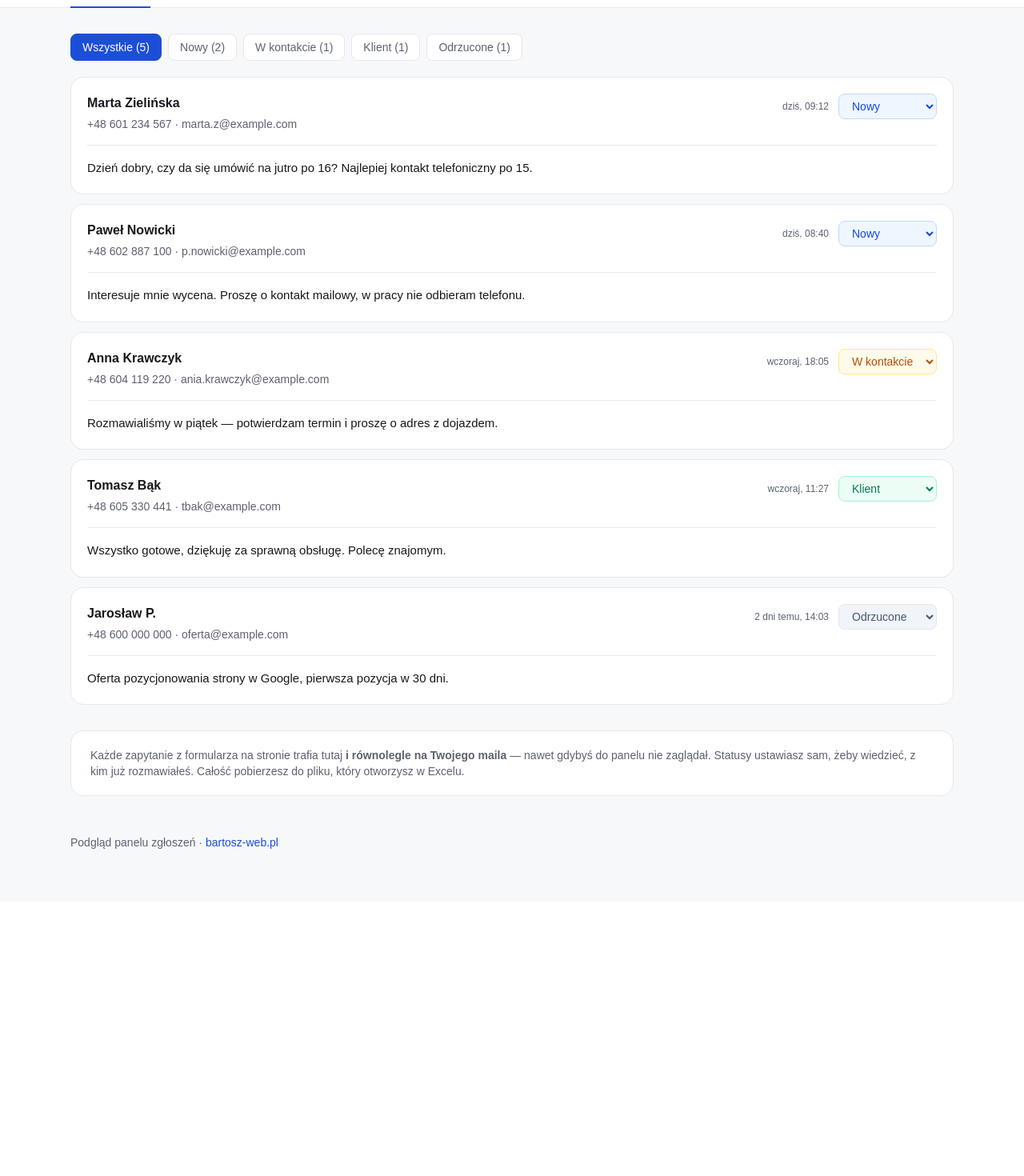
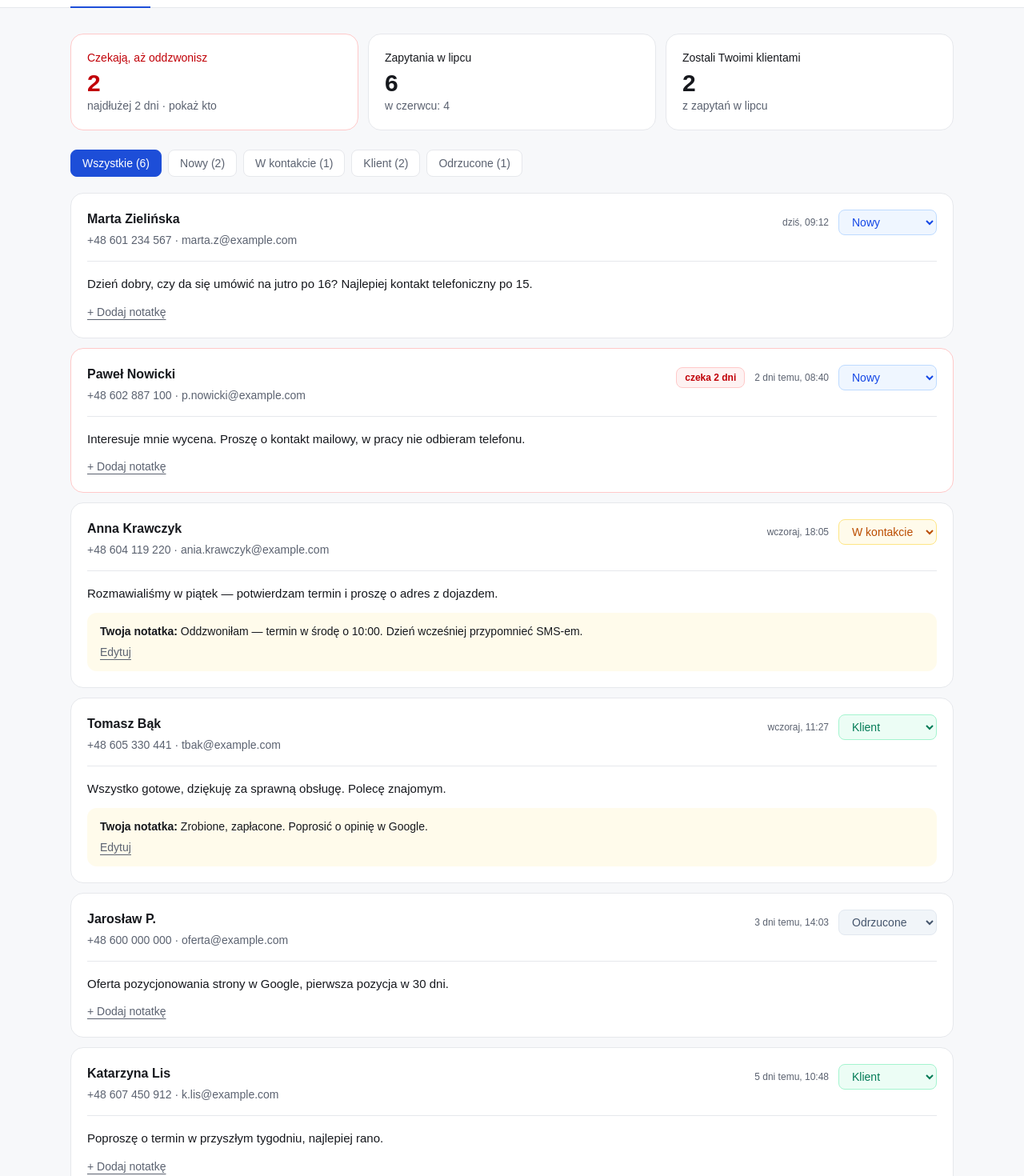
Before and after one commit to Barti303123/bartosz-web-demos, a Next.js app: page /panel-demo in a window 1280 px wide. Shown: the part 160-1630 px from the top of the page at 80% size. Before the commit the page ends 1287 px from the top, so only its background shows below. Built offline with nearby package versions, Linux system fonts and the light colour scheme.

Commit message:
panel-demo: kto czeka na telefon, podsumowanie miesiaca, notatki

```diff
--- a/src/app/panel-demo/page.js
+++ b/src/app/panel-demo/page.js
@@ -30,33 +30,53 @@ const stylStatusu = (s) => (STATUSY.find((x) => x.id === s) || STATUSY[0]).klasa
 
 // Zgłoszenia celowo zwyczajne: tak wyglądają prawdziwe zapytania z formularza
 // lokalnej firmy. Żadnych "Lorem ipsum" i żadnych nazwisk prawdziwych ludzi.
+//
+// `doby` zastępuje datę: w prawdziwym panelu liczy się je z created_at.
+// Paweł czeka dwa dni celowo — bez jednego czerwonego zgłoszenia podgląd
+// nie pokazuje, po co jest licznik „czekają, aż oddzwonisz".
 const PRZYKLADOWE = [
     {
         id: 1, name: 'Marta Zielińska', phone: '+48 601 234 567', email: 'marta.z@example.com',
-        kiedy: 'dziś, 09:12', status: 'nowy',
+        kiedy: 'dziś, 09:12', doby: 0, status: 'nowy',
         message: 'Dzień dobry, czy da się umówić na jutro po 16? Najlepiej kontakt telefoniczny po 15.',
     },
     {
         id: 2, name: 'Paweł Nowicki', phone: '+48 602 887 100', email: 'p.nowicki@example.com',
-        kiedy: 'dziś, 08:40', status: 'nowy',
+        kiedy: '2 dni temu, 08:40', doby: 2, status: 'nowy',
         message: 'Interesuje mnie wycena. Proszę o kontakt mailowy, w pracy nie odbieram telefonu.',
     },
     {
         id: 3, name: 'Anna Krawczyk', phone: '+48 604 119 220', email: 'ania.krawczyk@example.com',
-        kiedy: 'wczoraj, 18:05', status: 'w kontakcie',
+        kiedy: 'wczoraj, 18:05', doby: 1, status: 'w kontakcie',
         message: 'Rozmawialiśmy w piątek — potwierdzam termin i proszę o adres z dojazdem.',
+        notatka: 'Oddzwoniłam — termin w środę o 10:00. Dzień wcześniej przypomnieć SMS-em.',
     },
     {
         id: 4, name: 'Tomasz Bąk', phone: '+48 605 330 441', email: 'tbak@example.com',
-        kiedy: 'wczoraj, 11:27', status: 'klient',
+        kiedy: 'wczoraj, 11:27', doby: 1, status: 'klient',
         message: 'Wszystko gotowe, dziękuję za sprawną obsługę. Polecę znajomym.',
+        notatka: 'Zrobione, zapłacone. Poprosić o opinię w Google.',
     },
     {
         id: 5, name: 'Jarosław P.', phone: '+48 600 000 000', email: 'oferta@example.com',
-        kiedy: '2 dni temu, 14:03', status: 'odrzucone',
+        kiedy: '3 dni temu, 14:03', doby: 3, status: 'odrzucone',
         message: 'Oferta pozycjonowania strony w Google, pierwsza pozycja w 30 dni.',
     },
+    {
+        id: 6, name: 'Katarzyna Lis', phone: '+48 607 450 912', email: 'k.lis@example.com',
+        kiedy: '5 dni temu, 10:48', doby: 5, status: 'klient',
+        message: 'Poproszę o termin w przyszłym tygodniu, najlepiej rano.',
+    },
 ];
+
+// Ta sama logika co w templates/client/src/app/panel/page.js — „czeka" to
+// status Nowy od co najmniej doby. Zmieniasz tam, zmień tu.
+const czekaOpis = (doby) => `czeka ${doby} ${doby === 1 ? 'dzień' : 'dni'}`;
+const MIESIAC_W = ['w styczniu', 'w lutym', 'w marcu', 'w kwietniu', 'w maju', 'w czerwcu',
+    'w lipcu', 'w sierpniu', 'we wrześniu', 'w październiku', 'w listopadzie', 'w grudniu'];
+// Poprzedni miesiąc jest wymyślony jak reszta danych; bieżący liczy się
+// z listy, żeby zmiana statusu w podglądzie od razu ruszała licznikami.
+const W_POPRZEDNIM = 4;
 
 const PRZYKLADOWE_POPRAWKI = [
     { id: 1, sekcja: 'Godziny otwarcia', kiedy: '3 dni temu', status: 'zrobiona',
@@ -80,6 +100,12 @@ export default function PanelDemo() {
     };
 
     const widoczne = filtr === 'wszystkie' ? zgloszenia : zgloszenia.filter((z) => z.status === filtr);
+    const teraz = new Date();
+    const miesiac = MIESIAC_W[teraz.getMonth()];
+    const poprzedni = MIESIAC_W[(teraz.getMonth() + 11) % 12];
+    const czekajacy = zgloszenia.filter((z) => z.status === 'nowy');
+    const najdluzej = czekajacy.reduce((m, z) => Math.max(m, z.doby), 0);
+    const klienci = zgloszenia.filter((z) => z.status === 'klient').length;
 
     return (
         <div className="min-h-screen bg-[#f7f8fa] text-[#16181d]"
@@ -138,6 +164,35 @@ export default function PanelDemo() {
 
             {zakladka === 'zgloszenia' ? (
                 <main className="mx-auto max-w-6xl px-6 py-8">
+                    <div className="mb-6 grid grid-cols-3 gap-2 sm:gap-3">
+                        {czekajacy.length > 0 ? (
+                            <button onClick={() => setFiltr('nowy')}
+                                className="rounded-2xl border border-red-200 bg-white p-3 text-left sm:p-5 transition hover:bg-red-50">
+                                <p className="text-xs font-medium leading-snug sm:text-sm text-red-700">Czekają, aż oddzwonisz</p>
+                                <p className="mt-1 text-2xl font-bold sm:text-3xl text-red-700">{czekajacy.length}</p>
+                                <p className="text-xs text-[#5b6270] sm:text-sm">
+                                    {najdluzej >= 1 ? `najdłużej ${najdluzej} ${najdluzej === 1 ? 'dzień' : 'dni'} · ` : ''}pokaż kto
+                                </p>
+                            </button>
+                        ) : (
+                            <div className="rounded-2xl border border-emerald-200 bg-white p-3 sm:p-5">
+                                <p className="text-xs font-medium leading-snug sm:text-sm text-emerald-700">Czekają, aż oddzwonisz</p>
+                                <p className="mt-1 text-2xl font-bold sm:text-3xl text-emerald-700">0</p>
+                                <p className="text-xs text-[#5b6270] sm:text-sm">Każdy, kto napisał, ma odpowiedź.</p>
+                            </div>
+                        )}
+                        <div className="rounded-2xl border border-[#e6e8ec] bg-white p-3 sm:p-5">
+                            <p className="text-xs font-medium leading-snug sm:text-sm">Zapytania {miesiac}</p>
+                            <p className="mt-1 text-2xl font-bold sm:text-3xl">{zgloszenia.length}</p>
+                            <p className="text-xs text-[#5b6270] sm:text-sm">{poprzedni}: {W_POPRZEDNIM}</p>
+                        </div>
+                        <div className="rounded-2xl border border-[#e6e8ec] bg-white p-3 sm:p-5">
+                            <p className="text-xs font-medium leading-snug sm:text-sm">Zostali Twoimi klientami</p>
+                            <p className="mt-1 text-2xl font-bold sm:text-3xl">{klienci}</p>
+                            <p className="text-xs text-[#5b6270] sm:text-sm">z zapytań {miesiac}</p>
+                        </div>
+                    </div>
+
                     <div className="mb-5 flex flex-wrap gap-2">
                         <Filtr aktywny={filtr === 'wszystkie'} onClick={() => setFiltr('wszystkie')}>
                             Wszystkie ({zgloszenia.length})
@@ -149,9 +204,17 @@ export default function PanelDemo() {
                         ))}
                     </div>
 
+                    {filtr === 'nowy' && czekajacy.length > 0 && (
+                        <p className="mb-4 rounded-xl border border-[#e6e8ec] bg-white px-4 py-3 text-sm text-[#5b6270]">
+                            Oddzwoniłeś? Zmień status na <strong>W kontakcie</strong> — osoba zniknie z tej listy.
+                        </p>
+                    )}
+
                     <ul className="space-y-3">
-                        {widoczne.map((z) => (
-                            <li key={z.id} className="rounded-2xl border border-[#e6e8ec] bg-white p-5">
+                        {widoczne.map((z) => {
+                            const czeka = z.status === 'nowy' && z.doby >= 1;
+                            return (
+                            <li key={z.id} className={`rounded-2xl border bg-white p-5 ${czeka ? 'border-red-200' : 'border-[#e6e8ec]'}`}>
                                 <div className="flex flex-wrap items-start justify-between gap-3">
                                     <div className="min-w-0">
                                         <p className="font-semibold">{z.name}</p>
@@ -159,7 +222,12 @@ export default function PanelDemo() {
                                             {z.phone} · {z.email}
                                         </p>
                                     </div>
-                                    <div className="flex items-center gap-3">
+                                    <div className="flex flex-wrap items-center gap-3">
+                                        {czeka && (
+                                            <span className="rounded-lg border border-red-200 bg-red-50 px-2.5 py-1 text-xs font-semibold text-red-700">
+                                                {czekaOpis(z.doby)}
+                                            </span>
+                                        )}
                                         <span className="text-xs text-[#5b6270]">{dataPL(z.kiedy)}</span>
                                         {/* Zmiana statusu działa — to jedyna rzecz, która w podglądzie
                                             jest prawdziwa, bo bez niej nie widać, po co ten panel jest. */}
@@ -175,14 +243,20 @@ export default function PanelDemo() {
                                     </div>
                                 </div>
                                 <p className="mt-4 border-t border-[#e6e8ec] pt-4 text-[15px] leading-relaxed">{z.message}</p>
+                                {/* Notatka działa naprawdę, ale tylko w tej karcie przeglądarki —
+                                    po odświeżeniu wraca przykład. Nic nie idzie do bazy. */}
+                                <Notatka tekst={z.notatka} zapisz={(t) => setZgloszenia((lista) =>
+                                    lista.map((x) => (x.id === z.id ? { ...x, notatka: t.trim() || null } : x)))} />
                             </li>
-                        ))}
+                            );
+                        })}
                     </ul>
 
                     <p className="mt-8 rounded-2xl border border-[#e6e8ec] bg-white px-6 py-5 text-sm text-[#5b6270]">
                         Każde zapytanie z formularza na stronie trafia tutaj <strong>i równolegle na Twojego maila</strong> —
-                        nawet gdybyś do panelu nie zaglądał. Statusy ustawiasz sam, żeby wiedzieć, z kim już rozmawiałeś.
-                        Całość pobierzesz do pliku, który otworzysz w Excelu.
+                        nawet gdybyś do panelu nie zaglądał. Na górze widzisz, kto czeka na Twój telefon i ilu klientów
+                        dała Ci strona w tym miesiącu. Przy każdej osobie zapiszesz notatkę, żeby po tygodniu pamiętać,
+                        o czym rozmawialiście. Całość pobierzesz do pliku, który otworzysz w Excelu.
                     </p>
                 </main>
             ) : (
@@ -251,6 +325,51 @@ export default function PanelDemo() {
     );
 }
 
+function Notatka({ tekst, zapisz }) {
+    const [edycja, setEdycja] = useState(false);
+    const [wartosc, setWartosc] = useState(tekst || '');
+
+    if (edycja) {
+        return (
+            <div className="mt-3 border-t border-[#e6e8ec] pt-3">
+                <textarea autoFocus rows={3} maxLength={2000} value={wartosc}
+                    onChange={(e) => setWartosc(e.target.value)}
+                    placeholder="np. Oddzwoniłem, chce wycenę na wtorek."
+                    className="w-full resize-none rounded-xl border border-[#e6e8ec] px-4 py-3 text-[15px] outline-none focus:border-[#1d4ed8]" />
+                <div className="mt-2 flex gap-2">
+                    <button onClick={() => { zapisz(wartosc); setEdycja(false); }}
+                        className="rounded-lg bg-[#1d4ed8] px-4 py-2 text-sm font-semibold text-white transition hover:bg-[#1e40af]">
+                        Zapisz notatkę
+                    </button>
+                    <button onClick={() => { setWartosc(tekst || ''); setEdycja(false); }}
+                        className="rounded-lg border border-[#e6e8ec] px-4 py-2 text-sm font-medium transition hover:bg-[#f7f8fa]">
+                        Anuluj
+                    </button>
+                </div>
+            </div>
+        );
+    }
+
+    if (tekst) {
+        return (
+            <div className="mt-3 rounded-xl bg-amber-50 px-4 py-3 text-sm leading-relaxed">
+                <p className="whitespace-pre-wrap"><strong>Twoja notatka:</strong> {tekst}</p>
+                <button onClick={() => { setWartosc(tekst); setEdycja(true); }}
+                    className="mt-1 text-sm font-medium text-[#5b6270] underline underline-offset-4 hover:text-[#16181d]">
+                    Edytuj
+                </button>
+            </div>
+        );
+    }
+
+    return (
+        <button onClick={() => { setWartosc(''); setEdycja(true); }}
+            className="mt-3 text-sm font-medium text-[#5b6270] underline underline-offset-4 hover:text-[#16181d]">
+            + Dodaj notatkę
+        </button>
+    );
+}
+
 function Filtr({ aktywny, onClick, children }) {
     return (
         <button onClick={onClick}
```
